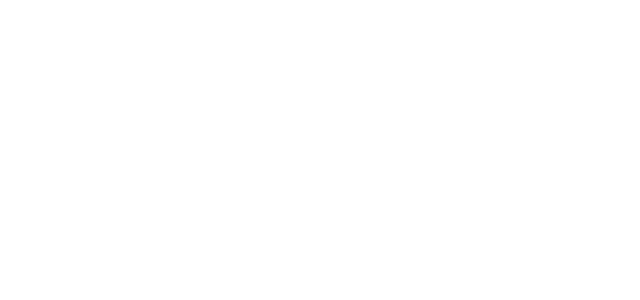
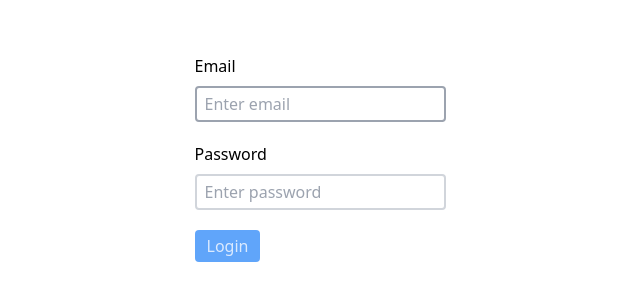
Before and after one commit to Zichis/tasky_frontend, a Vue app: page /login in a window 1280 px wide. Shown: the part 242-542 px from the top of the page, without its empty margins (320-960 px from the left). Built offline with nearby package versions, Linux system fonts and the light colour scheme.

Commit message:
Created login view and added login to route.

```diff
--- a/src/router/index.js
+++ b/src/router/index.js
@@ -1,29 +1,36 @@
-import Vue from 'vue'
-import VueRouter from 'vue-router'
-import Home from '../views/Home.vue'
+import Vue from "vue";
+import VueRouter from "vue-router";
+import Home from "../views/Home.vue";
+import Login from "../views/Login.vue";
 
-Vue.use(VueRouter)
+Vue.use(VueRouter);
 
 const routes = [
   {
-    path: '/',
-    name: 'Home',
-    component: Home
+    path: "/",
+    name: "Home",
+    component: Home,
   },
   {
-    path: '/about',
-    name: 'About',
+    path: "/login",
+    name: "Login",
+    component: Login,
+  },
+  {
+    path: "/about",
+    name: "About",
     // route level code-splitting
     // this generates a separate chunk (about.[hash].js) for this route
     // which is lazy-loaded when the route is visited.
-    component: () => import(/* webpackChunkName: "about" */ '../views/About.vue')
-  }
-]
+    component: () =>
+      import(/* webpackChunkName: "about" */ "../views/About.vue"),
+  },
+];
 
 const router = new VueRouter({
-  mode: 'history',
+  mode: "history",
   base: process.env.BASE_URL,
-  routes
-})
+  routes,
+});
 
-export default router
+export default router;
--- /dev/null
+++ b/src/views/Login.vue
@@ -0,0 +1,75 @@
+<template>
+  <div class="flex justify-center items-center h-screen">
+    <form @submit.prevent="login">
+      <div v-if="loginErrorMessage !== null">
+        <p class="my-1 text-red-400 font-light">{{ loginErrorMessage }}</p>
+      </div>
+      <div class="mb-5">
+        <label for="email" class="block mb-2">Email</label>
+        <input
+          class="px-2 py-1 border-2 border-gray-300 rounded focus:outline-none focus:border-gray-400"
+          type="text"
+          name="email"
+          v-model="loginForm.email"
+          placeholder="Enter email"
+          autofocus
+        />
+      </div>
+      <div class="mb-5">
+        <label for="password" class="block mb-2">Password</label>
+        <input
+          class="px-2 py-1 border-2 border-gray-300 rounded focus:outline-none focus:border-gray-400"
+          type="password"
+          name="password"
+          v-model="loginForm.password"
+          placeholder="Enter password"
+        />
+      </div>
+      <button
+        class="bg-blue-400 font-light px-3 py-1 rounded text-blue-100 hover:text-white hover:bg-blue-500"
+        type="submit"
+      >
+        Login
+      </button>
+    </form>
+  </div>
+</template>
+
+<script>
+import axios from "axios";
+import router from "../router";
+
+export default {
+  data() {
+    return {
+      loginForm: {
+        email: "",
+        password: "",
+      },
+      loginErrorMessage: null,
+    };
+  },
+  methods: {
+    login() {
+      if (this.loginForm.email == "" || this.loginForm.password == "") {
+        this.loginErrorMessage = "Fields must not be empty!";
+
+        return;
+      }
+
+      let headers = {
+        Accept: "application/json",
+      };
+      axios
+        .post("http://myapi.test/api/login", this.loginForm, headers)
+        .then((response) => {
+          localStorage.setItem("myapp_token", response.data.token);
+          router.push("/");
+        })
+        .catch(
+          (error) => (this.loginErrorMessage = error.response.data.message)
+        );
+    },
+  },
+};
+</script>
```
